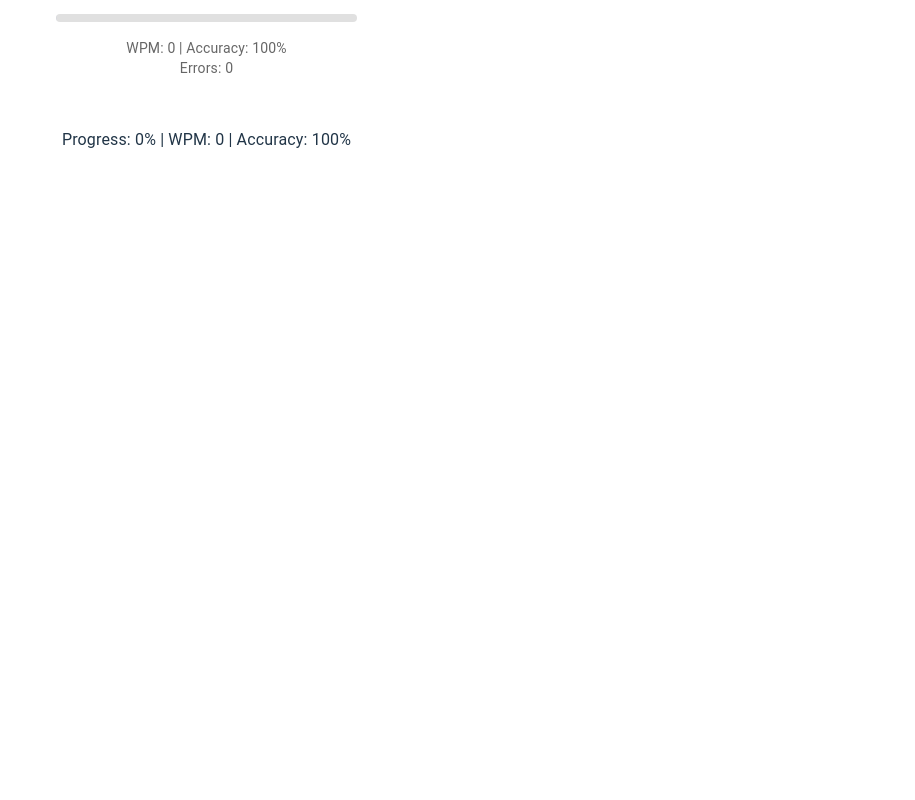
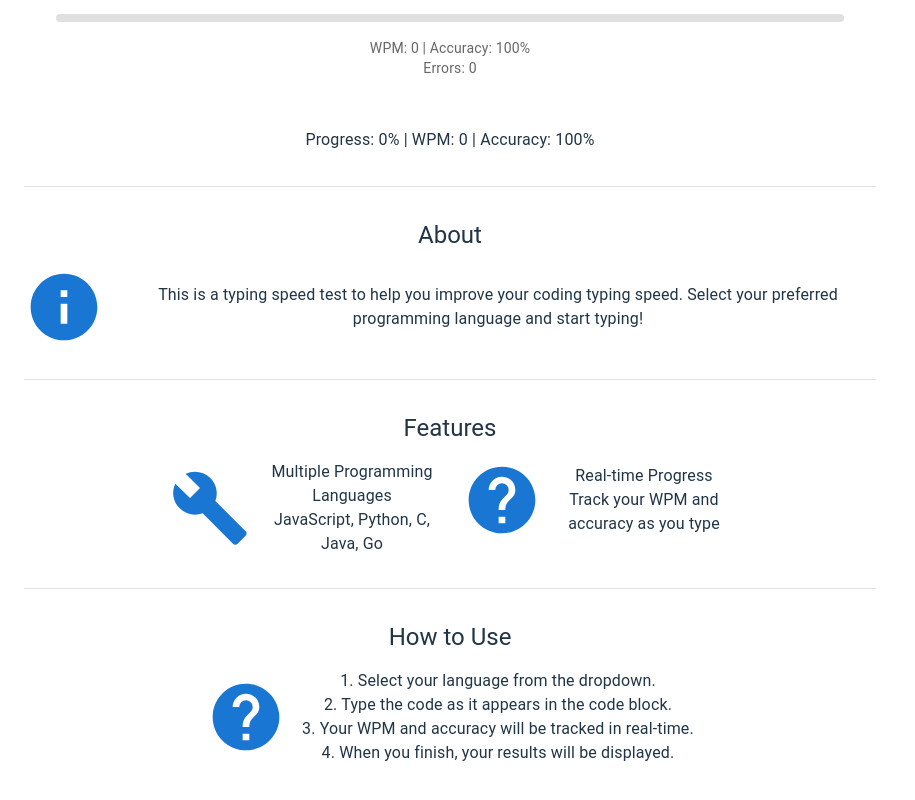
Before and after one commit to ltxstudio/probable-waddle, a React (Vite) app: page / in a window 1280 px wide. Shown: the part 844-1644 px from the top of the page, without its empty margins (0-915 px from the left). Before the commit the page ends 1030 px from the top, so only its background shows below. Built offline with nearby package versions, Linux system fonts and the light colour scheme.

Commit message:
Update App.jsx

```diff
--- a/src/App.jsx
+++ b/src/App.jsx
@@ -1,7 +1,8 @@
 import React, { useState } from "react";
 import { snippets } from "./data/snippets";
-import { Box, Typography, Container, Button, Grid, Switch, useTheme, useMediaQuery } from "@mui/material";
+import { Box, Typography, Container, Grid, Switch, useTheme, useMediaQuery, Divider } from "@mui/material";
 import { motion } from "framer-motion";
+import { Info, Build, Help } from "@mui/icons-material";
 import LanguageSelector from "./components/LanguageSelector";
 import CodeDisplay from "./components/CodeDisplay";
 import TypingArea from "./components/TypingArea";
@@ -51,10 +52,7 @@ const App = () => {
         />
       </Box>
 
-      <LanguageSelector
-        selectedLanguage={language}
-        onChange={handleLanguageChange}
-      />
+      <LanguageSelector selectedLanguage={language} onChange={handleLanguageChange} />
 
       {!wpm ? (
         <motion.div
@@ -87,12 +85,61 @@ const App = () => {
           </Typography>
         </motion.div>
       ) : (
-        <Results
-          wpm={wpm}
-          accuracy={accuracy}
-          onRestart={resetTest}
-        />
+        <Results wpm={wpm} accuracy={accuracy} onRestart={resetTest} />
       )}
+
+      <Divider sx={{ my: 4 }} />
+      <Box sx={{ mt: 4 }}>
+        <Typography variant="h5" sx={{ mb: 2, textAlign: "center" }}>About</Typography>
+        <Box display="flex" justifyContent="center" alignItems="center" mb={2}>
+          <Info sx={{ fontSize: 80, color: "primary.main", mr: 2 }} />
+          <Typography variant="body1" sx={{ textAlign: "center", fontSize: isSmallScreen ? "0.9rem" : "1rem" }}>
+            This is a typing speed test to help you improve your coding typing speed.
+            Select your preferred programming language and start typing!
+          </Typography>
+        </Box>
+      </Box>
+
+      <Divider sx={{ my: 4 }} />
+
+      <Box sx={{ mt: 4 }}>
+        <Typography variant="h5" sx={{ mb: 2, textAlign: "center" }}>Features</Typography>
+        <Grid container spacing={3} justifyContent="center">
+          <Grid item xs={12} sm={4}>
+            <Box display="flex" justifyContent="center" alignItems="center">
+              <Build sx={{ fontSize: 80, color: "primary.main", mr: 2 }} />
+              <Typography variant="body1" sx={{ fontSize: isSmallScreen ? "0.9rem" : "1rem", textAlign: "center" }}>
+                Multiple Programming Languages<br />
+                JavaScript, Python, C, Java, Go
+              </Typography>
+            </Box>
+          </Grid>
+          <Grid item xs={12} sm={4}>
+            <Box display="flex" justifyContent="center" alignItems="center">
+              <Help sx={{ fontSize: 80, color: "primary.main", mr: 2 }} />
+              <Typography variant="body1" sx={{ fontSize: isSmallScreen ? "0.9rem" : "1rem", textAlign: "center" }}>
+                Real-time Progress<br />
+                Track your WPM and accuracy as you type
+              </Typography>
+            </Box>
+          </Grid>
+        </Grid>
+      </Box>
+
+      <Divider sx={{ my: 4 }} />
+
+      <Box sx={{ mt: 4 }}>
+        <Typography variant="h5" sx={{ mb: 2, textAlign: "center" }}>How to Use</Typography>
+        <Box display="flex" justifyContent="center" alignItems="center" mb={2}>
+          <Help sx={{ fontSize: 80, color: "primary.main", mr: 2 }} />
+          <Typography variant="body1" sx={{ textAlign: "center", fontSize: isSmallScreen ? "0.9rem" : "1rem" }}>
+            1. Select your language from the dropdown.<br />
+            2. Type the code as it appears in the code block.<br />
+            3. Your WPM and accuracy will be tracked in real-time.<br />
+            4. When you finish, your results will be displayed.
+          </Typography>
+        </Box>
+      </Box>
     </Container>
   );
 };
```
